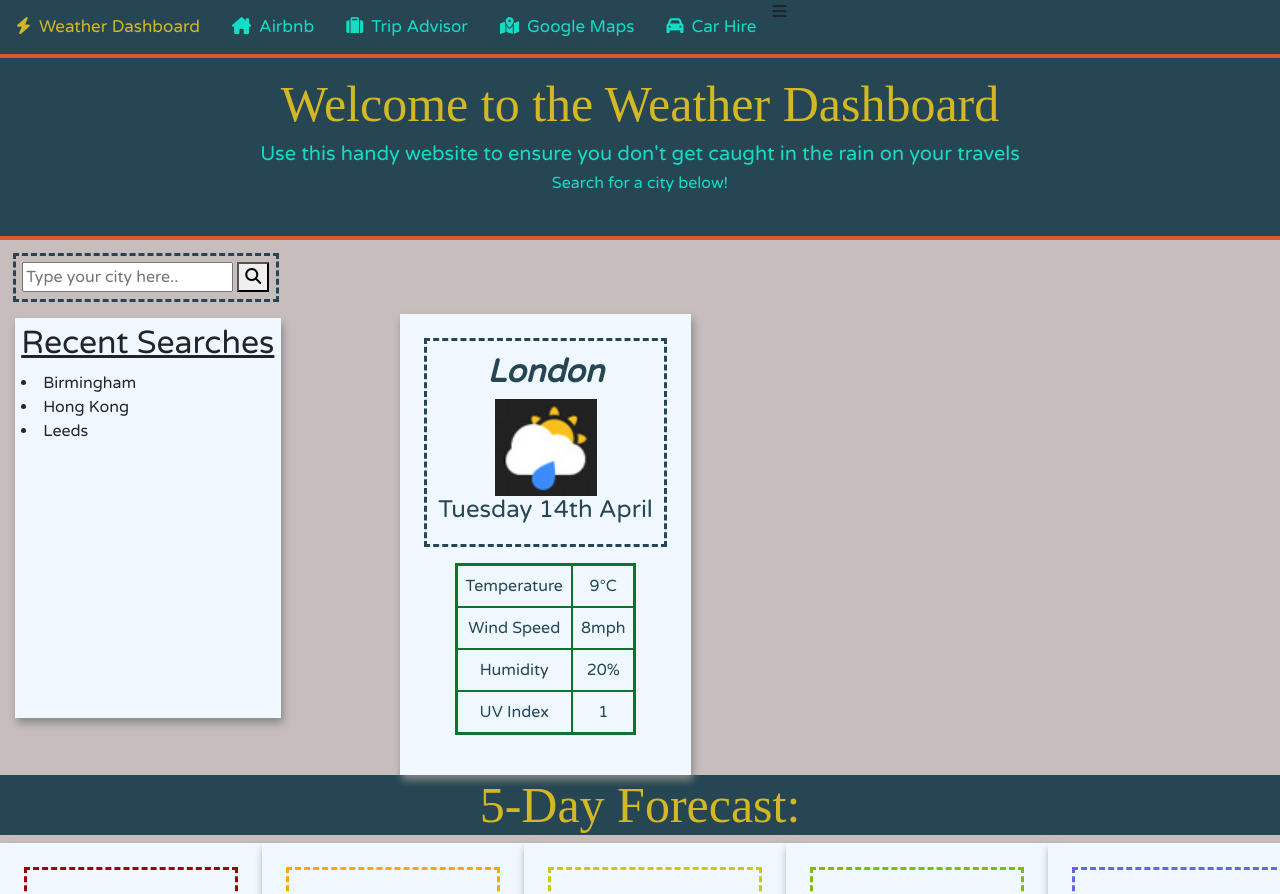
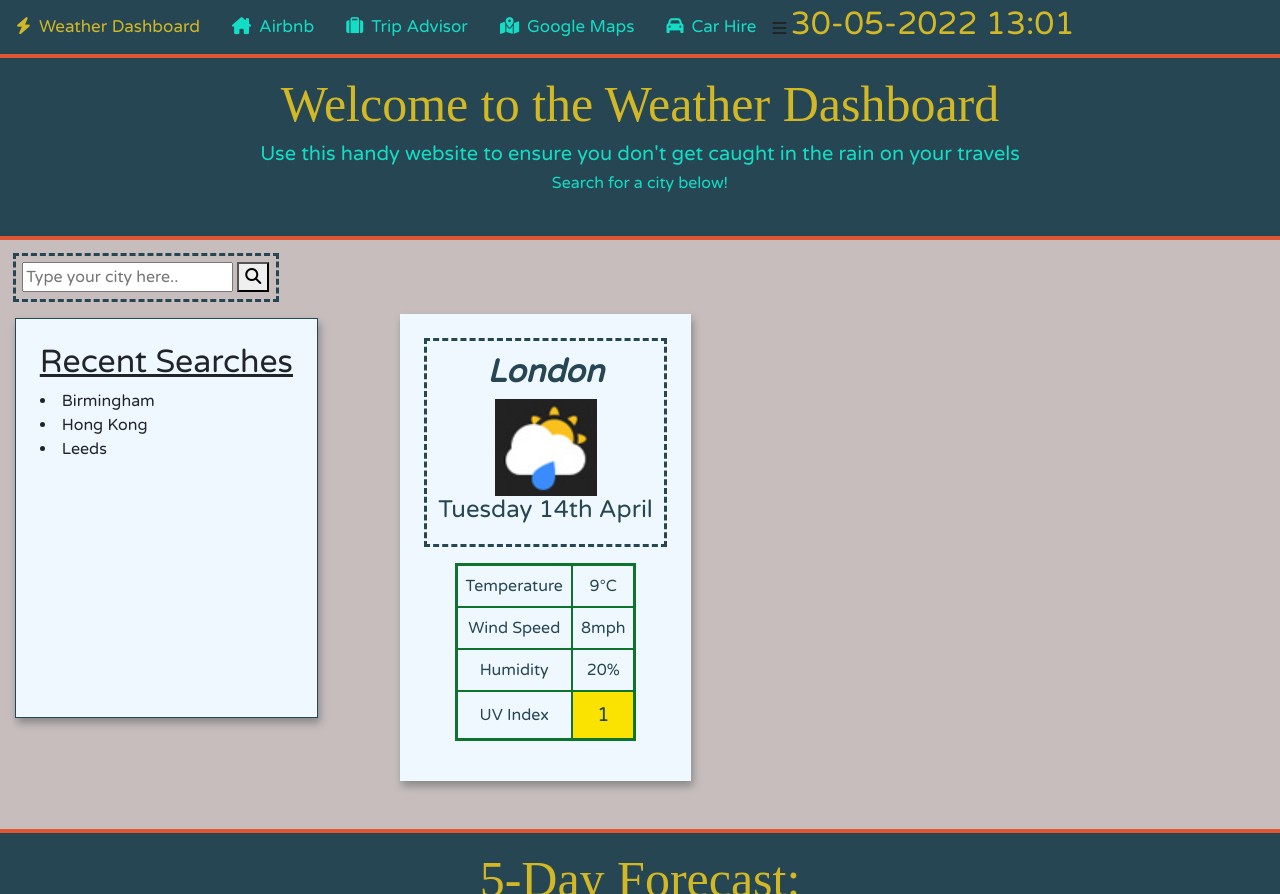
Before and after one commit to AliceBryer/Weather-dashboard, a plain HTML site: page index.html in a window 1280 px wide. Shown: the top 894 px of the page. Drawn offline with nearby package versions, Linux system fonts and the light colour scheme; a web font is replaced by a local one.

Commit message:
added more styling

```diff
--- a/Assets/CSS/styles.css
+++ b/Assets/CSS/styles.css
@@ -5,6 +5,11 @@
   --yellow: rgb(210, 184, 37);
   --orange: #f4a261ff;
   --dark-orange: rgb(222, 86, 52);
+  --LowUV:rgb(65, 170, 72);
+  --ModerateUV: rgb(250, 227, 0);
+  --HighUV: rgb(226, 36, 38);
+
+
 }
 
 
@@ -19,6 +24,8 @@ body {
 main {
     margin-top: 40px;
 }
+
+
 
 
 /* navbar styling */
@@ -57,6 +64,12 @@ main {
     display: none;
   }
 
+#date-time {
+  color:var(--yellow);
+  font-size: 2rem;
+
+}
+
   /* Hero styling */
 
   .hero-div {
@@ -92,12 +105,14 @@ main {
 .search-container {
     flex-direction: column;
     position:relative;
+
+
 }
 
 .recent-searches {
     margin:0.8rem;
-    padding:0.4rem;
-    /* border:solid 0.2rem var(--charcoal); */
+    padding:1.5rem;
+    border:solid 0.1rem var(--charcoal);
     display:inline-block;
     height:400px;
     position:absolute;
@@ -123,6 +138,7 @@ main {
     color:var(--charcoal);
     display:inline-block;
     background-color: aliceblue;
+    margin-bottom: 3rem;
 }
 
 .current-weather-card h2{
@@ -152,10 +168,19 @@ table, th, td {
       padding:8px;
   }
 
+  .UV-index {
+    background-color:var(--ModerateUV);
+    font-size: 20px;
+
+  }
+
+
   /* future card styling */
 
 .title-container {
   background-color: var(--charcoal);
+  border-top:0.3rem solid var(--dark-orange);
+  border-bottom:0.3rem solid var(--dark-orange);
 
 }
 
@@ -164,6 +189,7 @@ table, th, td {
     font-size: 50px;
     color:var(--yellow);
     text-align:center;
+    margin-top: 1rem;
   }
 
 .future-weather-card {
@@ -186,6 +212,7 @@ table, th, td {
     flex-direction:row;
     justify-content: space-evenly;
     margin-bottom:3rem;
+    margin-top: 3rem;
 
 }
 
@@ -230,6 +257,7 @@ table, th, td {
     font-size: 20px;
     align-items: center;
 
+
 }
 
 
--- a/Assets/JS/script.js
+++ b/Assets/JS/script.js
@@ -8,3 +8,8 @@ function myFunction() {
       x.className = "topnav";
     }
   }
+
+  // time & date in Navbar
+var dt = new Date().format;
+var formatedDt = moment(dt).format("DD-MM-YYYY HH:mm");
+document.getElementById('date-time').innerHTML=formatedDt;
--- a/index.html
+++ b/index.html
@@ -45,6 +45,8 @@
       <a href="https://www.enterprise.co.uk/en/home.html" target="_blank"><i class="fa-solid fa-car myIcons"></i>Car Hire</a>
       <a href="javascript:void(0);" class="icon" onclick="myFunction()"></a>
         <i class="fa fa-bars"></i>
+      <span id="date-time"></span>
+
     </div>
 
   <main>
@@ -74,6 +76,7 @@
 </div>
 </div>
 
+
 <!--current weather card-->
 <div class="current-weather-card">
   <div class = "info-titles" id="current-weather-titles">
@@ -98,7 +101,7 @@
   </tr>
   <tr>
     <td>UV Index</td>
-    <td>1</td>
+   <td class="UV-index">1 </td>
   </tr>
 
   </table>
```
